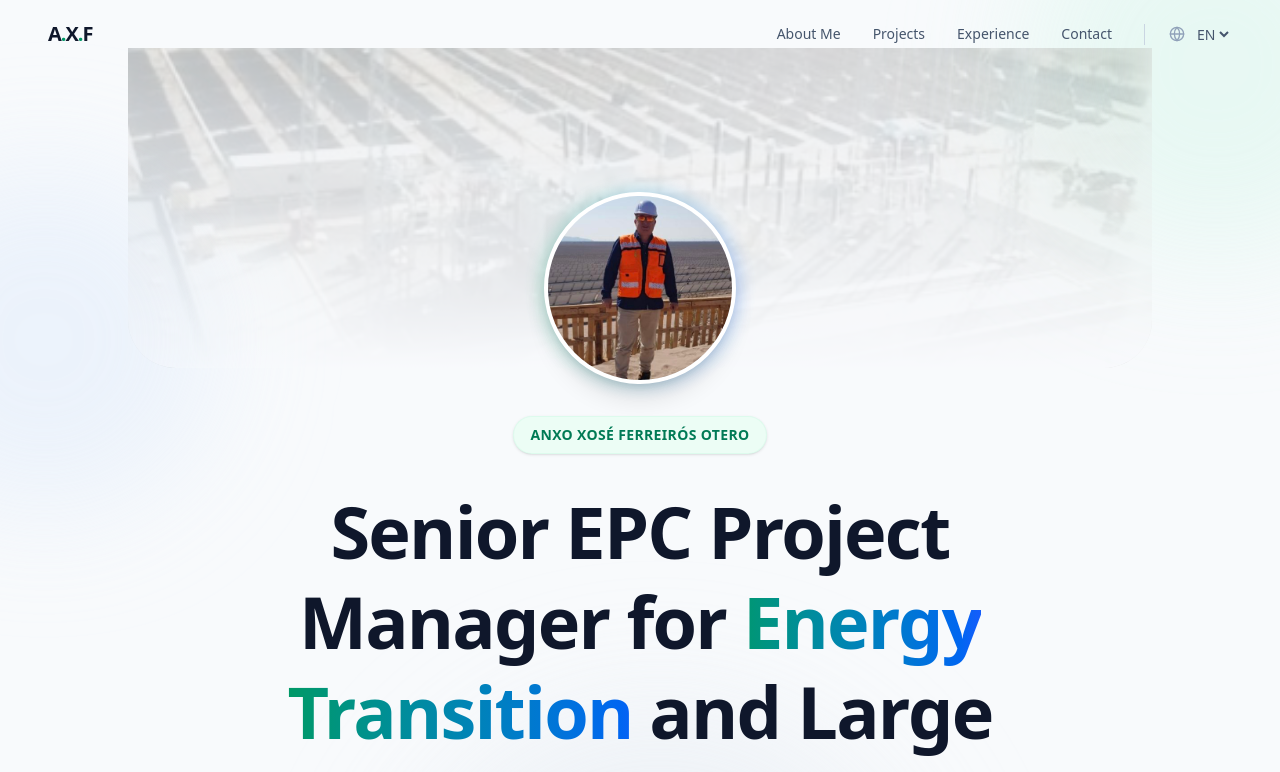
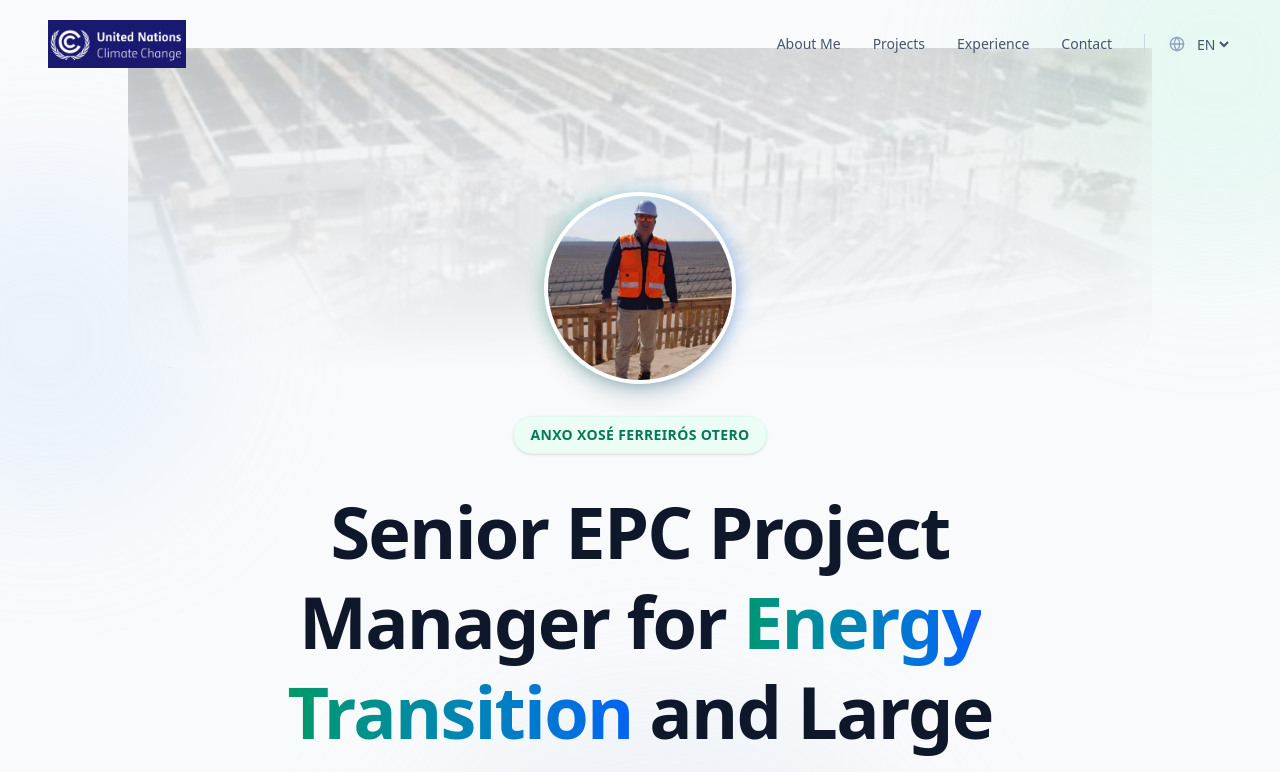
Before and after one commit to anxo68/professional-portfolio-anxo-ferreiros, a Next.js app: page /en in a window 1280 px wide. Shown: the top 772 px of the page. Built offline with nearby package versions, Linux system fonts and the light colour scheme.

Commit message:
Replace text logo with UN Climate Change image logo in navbar

```diff
--- a/src/components/Navbar.tsx
+++ b/src/components/Navbar.tsx
@@ -35,10 +35,13 @@ export default function Navbar() {
   return (
     <nav className={`fixed w-full z-50 transition-all duration-300 ${isScrolled ? 'bg-white/90 backdrop-blur-md shadow-sm py-3' : 'bg-transparent py-5'}`}>
       <div className="container mx-auto px-6 md:px-12 flex items-center justify-between">
-
         {/* LOGO */}
-        <a href="#" className="text-xl font-bold tracking-tighter text-slate-900 transition-colors hover:text-emerald-600">
-          A<span className="text-emerald-600">.</span>X<span className="text-emerald-600">.</span>F
+        <a href="#" className="flex items-center gap-2 transition-opacity hover:opacity-80">
+          <img
+            src="/un-climate-change-logo.png"
+            alt="United Nations Climate Change"
+            className="h-10 md:h-12 w-auto object-contain"
+          />
         </a>
 
         {/* DESKTOP NAV */}
```
Also changed, not shown: public/un-climate-change-logo.png (added).
